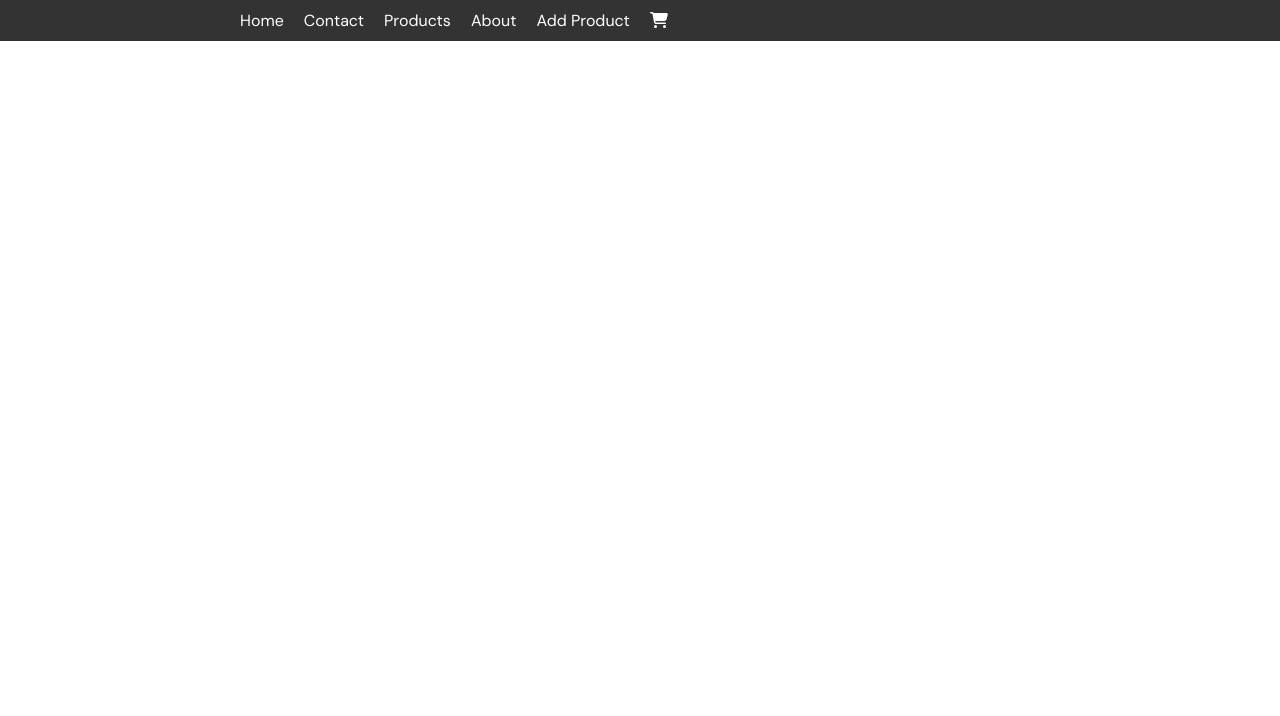
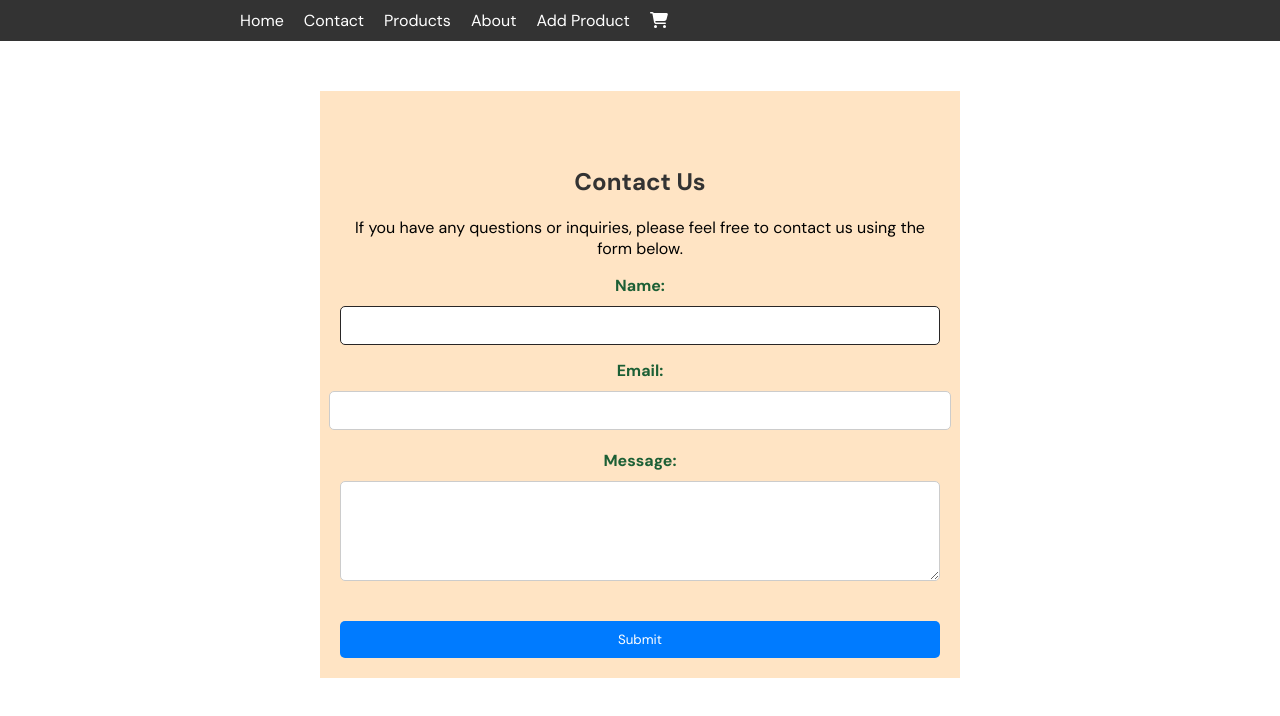
Before and after one commit to winniegithubrit/Glam-Beauty-Store, a React (Create React App) app in the folder Frontend/beauty/: page /contact in a window 1280 px wide. Shown: the top 716 px of the page. Built offline with nearby package versions, Linux system fonts and the light colour scheme; no server answers.

Commit message:
completed

```diff
--- a/Frontend/beauty/src/Components/AddForm.css
+++ b/Frontend/beauty/src/Components/AddForm.css
@@ -48,7 +48,7 @@ h2 {
   max-width: 600px;
   margin: 0 auto;
   padding: 20px;
-  background-color: #5c5656;
+  background-color: #e8dcdc;
   border-radius: 8px;
   box-shadow: 20px 20px 30px rgba(0, 0, 0, 0.1);
 }
--- /dev/null
+++ b/Frontend/beauty/src/Components/Contact.css
@@ -0,0 +1,44 @@
+.contact-container {
+  margin: 50px auto;
+  padding: 20px;
+  max-width: 600px;
+  text-align: center;
+  background-color: bisque;
+}
+
+.contact-form {
+  display: flex;
+  flex-direction: column;
+  align-items: center;
+}
+
+.contact-form label {
+  margin-bottom: 10px;
+}
+
+.contact-form input,
+.contact-form textarea {
+  width: 100%;
+  padding: 10px;
+  margin-bottom: 20px;
+  border: 1px solid #ccc;
+  border-radius: 5px;
+}
+
+.contact-form textarea {
+  resize: vertical;
+}
+
+.contact-form button {
+  padding: 10px 20px;
+  background-color: #007bff;
+  color: #fff;
+  border: none;
+  border-radius: 5px;
+  cursor: pointer;
+  transition: background-color 0.3s;
+}
+
+.contact-form button:hover {
+  background-color: #0056b3;
+}
--- a/Frontend/beauty/src/Components/Contact.js
+++ b/Frontend/beauty/src/Components/Contact.js
@@ -1,12 +1,33 @@
-import React from 'react'
-import "../App.css";
+import React from "react";
+import "./Contact.css";
 
 function Contact() {
+  const handleSubmit = (e) => {
+    e.preventDefault();
+    console.log("Form submitted!");
+  };
+
   return (
-    <div className="contactpage">
+    <div className="contact-container">
+      <h2>Contact Us</h2>
+      <p>
+        If you have any questions or inquiries, please feel free to contact us
+        using the form below.
+      </p>
+      <form className="contact-form" onSubmit={handleSubmit}>
+        <label htmlFor="name">Name:</label>
+        <input type="text" id="name" name="name" required />
 
+        <label htmlFor="email">Email:</label>
+        <input type="email" id="email" name="email" required />
+
+        <label htmlFor="message">Message:</label>
+        <textarea id="message" name="message" rows="4" required></textarea>
+
+        <button type="submit">Submit</button>
+      </form>
     </div>
   );
 }
 
-export default Contact
+export default Contact;
--- a/Frontend/beauty/src/Components/Product.css
+++ b/Frontend/beauty/src/Components/Product.css
@@ -7,7 +7,7 @@
   flex-wrap: wrap;
   justify-content: space-between;
   gap: 20px;
-  background-color: #f6e7f7;
+  background-color: rgb(239, 217, 221);
   padding: 20px;
 
 }
@@ -18,7 +18,7 @@
   border-radius: 15px;
   overflow: hidden;
   box-shadow: 0 2px 5px rgba(0, 0, 0, 0.1);
-  background-color: #dabadb;
+  background-color: rgb(164, 120, 127);
   /* Light pastel purple */
   transition: transform 0.3s ease-in-out;
 }
--- a/Frontend/beauty/src/Components/ProductForm.css
+++ b/Frontend/beauty/src/Components/ProductForm.css
@@ -1,16 +1,17 @@
-.container {
+.form-cont {
   width: 50%;
   margin: 0 auto;
   padding: 20px;
   border: 1px solid #ccc;
   border-radius: 10px;
-  background-color: #fff;
+  background-color: #f7eaea;
   box-shadow: 0 2px 5px rgba(0, 0, 0, 0.1);
 }
 
 h2 {
   margin-bottom: 20px;
   text-align: center;
+  color: #1c5f35;
 }
 
 form {
@@ -20,6 +21,7 @@ form {
 
 label {
   margin-bottom: 10px;
+  color: #1c5f35;
 }
 
 input,
--- a/Frontend/beauty/src/Components/ProductForm.js
+++ b/Frontend/beauty/src/Components/ProductForm.js
@@ -1,5 +1,6 @@
 import React, { useState, useEffect } from "react";
 import "./ProductForm.css";
+
 import { useParams, Link } from "react-router-dom";
 
 
@@ -49,7 +50,7 @@ function ProductForm() {
   }
 
   return (
-    <div>
+    <div className="form-cont">
       <h2>Update Product</h2>
       <form onSubmit={handleSubmit}>
         <label>Name:</label>
```
Also changed, not shown: 1 other file (tests, documents, lock files or other folders).
